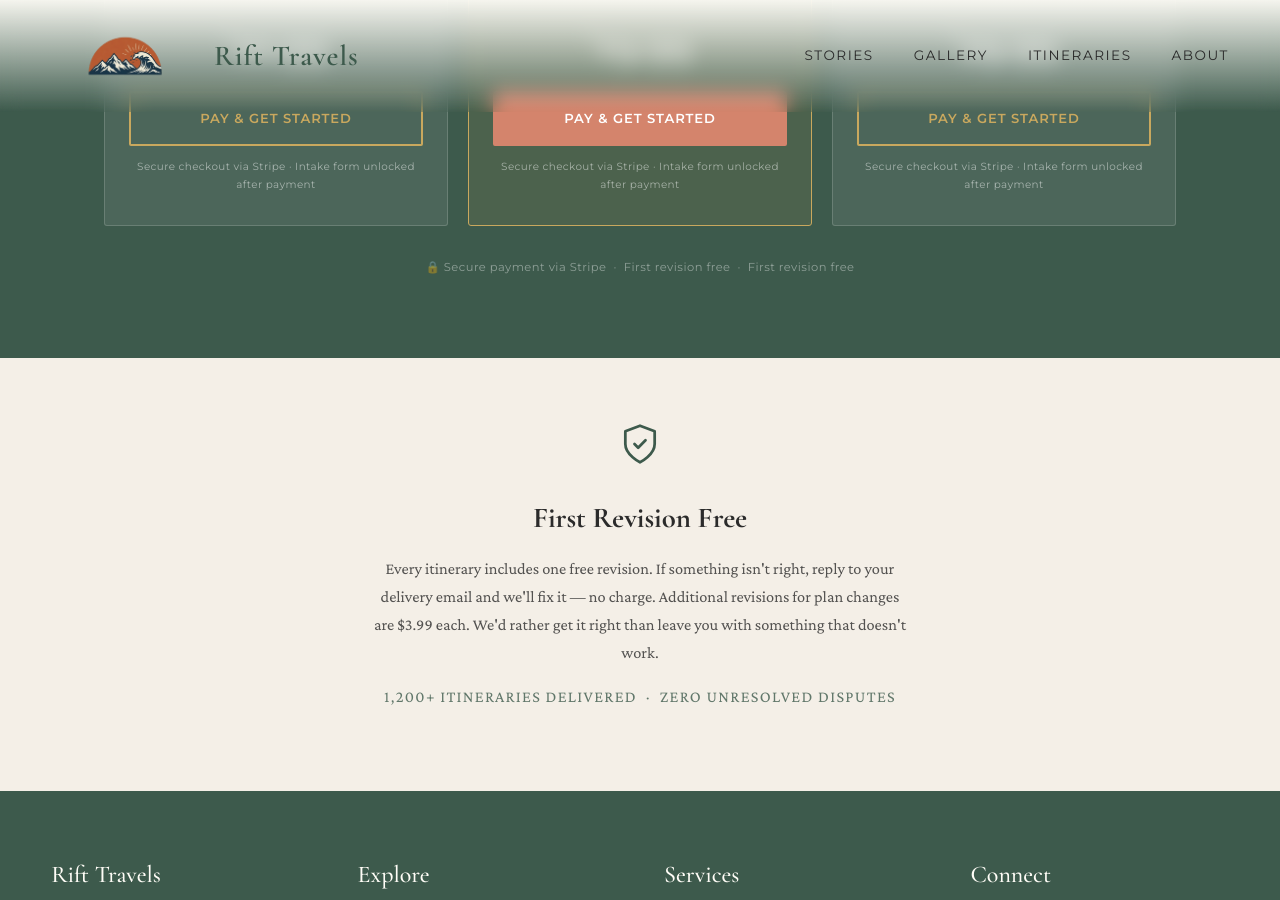
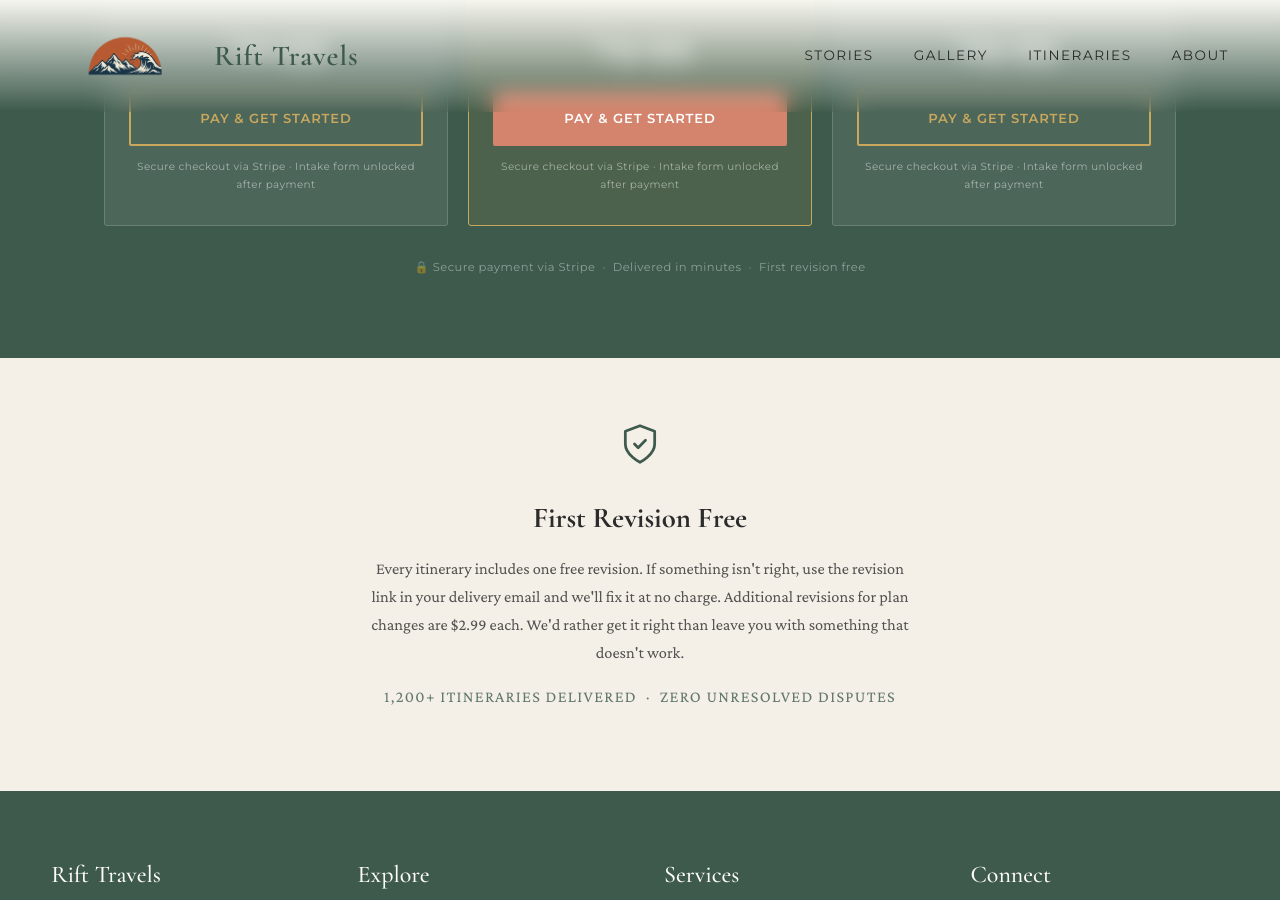
Before and after one commit to riftdigitalllc/RiftTravels.com, a Jekyll site: the page built from custom-travel-itinerary.html, in a window 1280 px wide and 900 px high, scrolled down 8250 px. Built offline with Jekyll 4.4.1, drawn with Linux system fonts in a browser that asks for light colours; some of the changed text lies outside the part shown.

Commit message:
Revision policy (1 free, then $2.99), paid revisions without re-entry, delivery copy

```diff
--- a/custom-travel-itinerary.html
+++ b/custom-travel-itinerary.html
@@ -99,7 +99,7 @@ permalink: /custom-travel-itinerary/
       "name": "How long does it take to receive my itinerary?",
       "acceptedAnswer": {
         "@type": "Answer",
-        "text": "Most itineraries are delivered within 24–48 hours of completing the intake form. If you need it sooner, mention it in the form and we'll do our best to accommodate."
+        "text": "Your itinerary is built automatically and emailed to you, usually within 15 minutes of completing the intake form. If it hasn't arrived within an hour, check your spam folder, then email hello@rifttravels.com."
       }
     },
     {
@@ -115,7 +115,7 @@ permalink: /custom-travel-itinerary/
       "name": "What if I'm not satisfied with my itinerary?",
       "acceptedAnswer": {
         "@type": "Answer",
-        "text": "Every order includes one free revision. If your itinerary isn't quite right, reply to your delivery email and we'll fix it at no charge. Additional revisions — for plan changes, new flights, or updated preferences — are $3.99 each."
+        "text": "Every order includes one free revision. If your itinerary isn't quite right, use the revision link in your delivery email and a corrected PDF is sent to you automatically. Additional revisions, for plan changes, new flights, or updated preferences, are $2.99 each."
       }
     },
     {
@@ -630,7 +630,7 @@ html { scroll-behavior: smooth; }
 
       <div class="cti-hero__cta-row">
         <a href="#get-started" class="cti-btn cti-btn--primary">Build My Itinerary</a>
-        <span class="cti-hero__meta">From $10.99 &nbsp;·&nbsp; Delivered in 24–48 hours &nbsp;·&nbsp; First revision free</span>
+        <span class="cti-hero__meta">From $10.99 &nbsp;·&nbsp; Delivered in minutes &nbsp;·&nbsp; First revision free</span>
       </div>
 
       <div class="cti-trust-bar" aria-label="Trust signals">
@@ -780,7 +780,7 @@ html { scroll-behavior: smooth; }
         <div class="cti-step">
           <span class="cti-step__num" aria-hidden="true">04</span>
           <h3>Receive Your PDF</h3>
-          <p>A beautifully formatted, action-ready itinerary lands in your inbox within 24–48 hours. Screenshot it, print it, share it — designed to travel with you from first morning to last evening.</p>
+          <p>A beautifully formatted, action-ready itinerary lands in your inbox, usually within 15 minutes. Screenshot it, print it, share it — designed to travel with you from first morning to last evening.</p>
         </div>
 
       </div>
@@ -838,7 +838,7 @@ html { scroll-behavior: smooth; }
         <article class="cti-feat-card">
           <span class="cti-feat-card__icon" aria-hidden="true">🔄</span>
           <h3>First revision free</h3>
-          <p>Need adjustments? Hotel swaps, pacing changes, restaurant alternatives — revisions are quick, precise, and $3.99 each.</p>
+          <p>Need adjustments? Hotel swaps, pacing changes, restaurant alternatives — your first revision is free and each one after that is $2.99.</p>
         </article>
 
         <article class="cti-feat-card">
@@ -917,7 +917,7 @@ html { scroll-behavior: smooth; }
             <li>Hotel recommendations with booking links</li>
             <li>Restaurant picks (3 meals per day)</li>
             <li>Transit guidance and rideshare notes</li>
-            <li>First revision free · $3.99 after</li>
+            <li>First revision free · $2.99 after</li>
           </ul>
           <!-- REPLACE href WITH YOUR STRIPE PAYMENT LINK FOR $10.99 WEEKEND TIER -->
           <a href="https://buy.stripe.com/5kQ14feTA6RS9A3fJdbjW01" class="cti-btn cti-btn--ghost cti-btn--full">Plan My Weekend</a>
@@ -1012,7 +1012,7 @@ html { scroll-behavior: smooth; }
             <tr>
               <td class="cti-table__label">Revision process</td>
               <td class="cti-table__no">Start over from scratch</td>
-              <td class="cti-table__yes">First revision free · $3.99 after</td>
+              <td class="cti-table__yes">First revision free · $2.99 after</td>
             </tr>
             <tr>
               <td class="cti-table__label">Delivery format</td>
@@ -1066,7 +1066,7 @@ html { scroll-behavior: smooth; }
 
         <details>
           <summary>How long does it take to receive my itinerary?</summary>
-          <div class="cti-faq-answer">Most itineraries are delivered within 24–48 hours of completing the intake form. If you need it sooner, mention it in the form and we'll do our best to accommodate.</div>
+          <div class="cti-faq-answer">Your itinerary is built automatically and emailed to you, usually within 15 minutes of completing the intake form. If it hasn't arrived within an hour, check your spam folder, then email hello@rifttravels.com.</div>
         </details>
 
         <details>
@@ -1076,7 +1076,7 @@ html { scroll-behavior: smooth; }
 
         <details>
           <summary>What if I'm not satisfied with my itinerary?</summary>
-          <div class="cti-faq-answer">Every order includes one free revision — if the itinerary isn't what you had in mind, reply to your delivery email and we'll fix it at no charge. Additional revisions for plan changes (new flights, updated bookings, different pace) are $3.99 each, re-delivered within 24 hours.</div>
+          <div class="cti-faq-answer">Every order includes one free revision. If the itinerary isn't what you had in mind, use the revision link in your delivery email and a corrected PDF is sent automatically. Additional revisions for plan changes (new flights, updated bookings, different pace) are $2.99 each, re-delivered within minutes.</div>
         </details>
 
         <details>
@@ -1134,7 +1134,7 @@ html { scroll-behavior: smooth; }
 
       </div>
       <p style="text-align: center; font-family: var(--sans); font-size: 0.72rem; letter-spacing: 0.04em; color: rgba(255,255,255,0.42); margin-top: 2rem;">
-        🔒 Secure payment via Stripe &nbsp;·&nbsp; First revision free &nbsp;·&nbsp; First revision free
+        🔒 Secure payment via Stripe &nbsp;·&nbsp; Delivered in minutes &nbsp;·&nbsp; First revision free
       </p>
     </div>
   </section>
@@ -1147,7 +1147,7 @@ html { scroll-behavior: smooth; }
         <polyline points="9 12 11 14 15 10"/>
       </svg>
       <h3>First Revision Free</h3>
-      <p>Every itinerary includes one free revision. If something isn't right, reply to your delivery email and we'll fix it — no charge. Additional revisions for plan changes are $3.99 each. We'd rather get it right than leave you with something that doesn't work.</p>
+      <p>Every itinerary includes one free revision. If something isn't right, use the revision link in your delivery email and we'll fix it at no charge. Additional revisions for plan changes are $2.99 each. We'd rather get it right than leave you with something that doesn't work.</p>
       <p class="cti-guarantee__stat">1,200+ itineraries delivered &nbsp;·&nbsp; Zero unresolved disputes</p>
     </div>
   </aside>
--- a/index.html
+++ b/index.html
@@ -373,7 +373,7 @@ description: "Real travel stories, destination guides, and logistics-intelligent
     </div>
   </div>
 
-  <p class="itinerary-note">Secure checkout via Stripe &nbsp;·&nbsp; PDF delivered within 24–48 hours &nbsp;·&nbsp; 100% satisfaction guarantee</p>
+  <p class="itinerary-note">Secure checkout via Stripe &nbsp;·&nbsp; PDF delivered in minutes &nbsp;·&nbsp; 100% satisfaction guarantee</p>
 
   <div class="cta-center" style="margin-top: 1.5rem;">
     <a href="/custom-travel-itinerary/" class="cta-secondary">See How It Works →</a>
--- a/processing.html
+++ b/processing.html
@@ -201,7 +201,7 @@
       </div>
       <p class="confirm-label">Payment Confirmed</p>
       <h1 class="confirm-h1">You're all set.<br>Let's build your trip.</h1>
-      <p class="confirm-sub">Your payment went through. Fill out the short form below and we'll have your custom itinerary in your inbox within 24 hours.</p>
+      <p class="confirm-sub">Your payment went through. Fill out the short form below and your custom itinerary is emailed to you, usually within 15 minutes.</p>
       <div class="loading-bar"><div class="loading-fill"></div></div>
       <p class="loading-text">Loading your intake form…</p>
     </div>
--- a/thank-you.html
+++ b/thank-you.html
@@ -201,7 +201,7 @@ html { scroll-behavior: smooth; }
       <span class="ty-hero__label">Payment Confirmed</span>
       <h1>Payment Confirmed.<br>Let's Build Your Trip.</h1>
       <p class="ty-hero__sub">
-        Your order is in. Complete the intake form below — the more detail you share, the better your itinerary will be. You'll receive your PDF within 24–48 hours.
+        Your order is in. Complete the intake form below — the more detail you share, the better your itinerary will be. Your PDF is built automatically and emailed to you, usually within 15 minutes.
       </p>
     </div>
   </header>
@@ -264,7 +264,7 @@ html { scroll-behavior: smooth; }
         </div>
         <div class="ty-reassure__item">
           <span class="ty-reassure__icon" aria-hidden="true">📄</span>
-          <span class="ty-reassure__text">PDF in 24–48 Hours</span>
+          <span class="ty-reassure__text">PDF in Minutes</span>
         </div>
         <div class="ty-reassure__item">
           <span class="ty-reassure__icon" aria-hidden="true">🔄</span>
```
Also changed, not shown: pricing.md (+7 -7 lines), revisions.html (+22 -5 lines).
